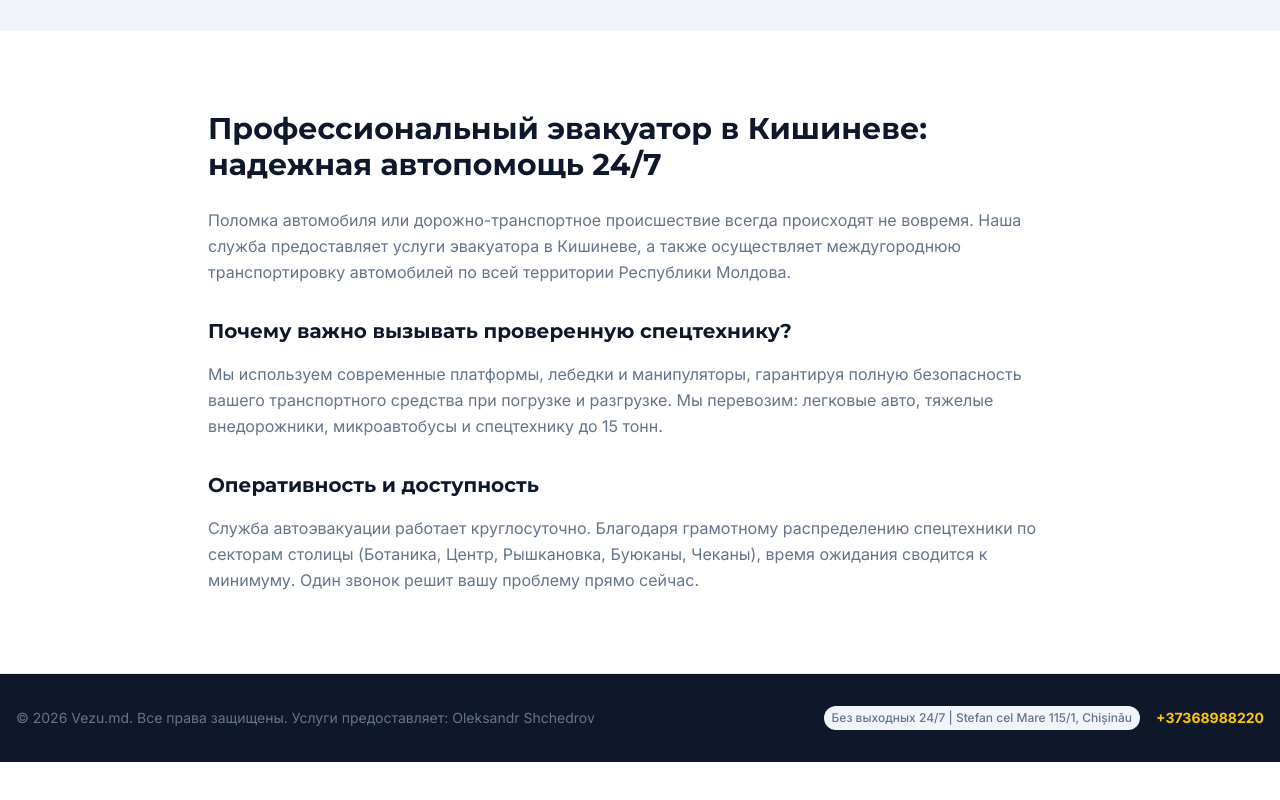
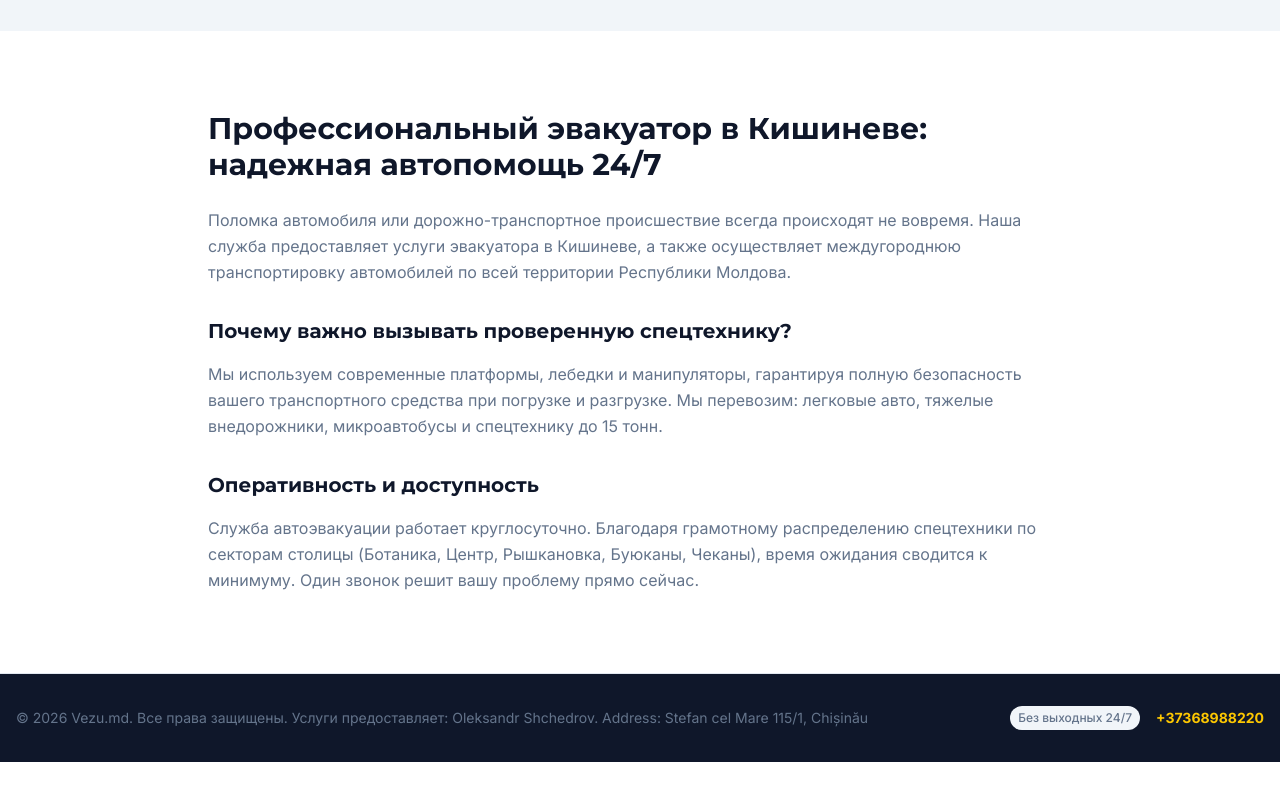
Before and after one commit to rocolusso/evacuator-service-project, a Next.js app: page /ru in a window 1280 px wide. Shown: the part 3768-4568 px from the top of the page. Built offline with nearby package versions, Linux system fonts and the light colour scheme; no server answers.

Commit message:
updated address/2

```diff
--- a/src/locales/ro.ts
+++ b/src/locales/ro.ts
@@ -120,9 +120,9 @@ const ro: Locale = {
   },
   footer: {
     rights: '© 2026 Vezu.md. Toate drepturile rezervate.\n' +
-        'Servicii prestate de: Oleksandr Shchedrov',
+        'Servicii prestate de: Oleksandr Shchedrov. Address: Stefan cel Mare 115/1, Chișinău',
     phone: '+37368988220',
-    workingHours: 'Fără zile de odihnă 24/7 | Stefan cel Mare 115/1, Chișinău',
+    workingHours: 'Fără zile de odihnă 24/7',
   },
   cookie: {
     message: 'Folosim cookie-uri pentru a îmbunătăți funcționarea site-ului. Continuând, sunteți de acord cu utilizarea acestora.',
--- a/src/locales/ru.ts
+++ b/src/locales/ru.ts
@@ -120,9 +120,9 @@ const ru: Locale = {
   },
   footer: {
     rights: '© 2026 Vezu.md. Все права защищены.\n' +
-        'Услуги предоставляет: Oleksandr Shchedrov',
+        'Услуги предоставляет: Oleksandr Shchedrov. Address: Stefan cel Mare 115/1, Chișinău',
     phone: '+37368988220',
-    workingHours: 'Без выходных 24/7 | Stefan cel Mare 115/1, Chișinău',
+    workingHours: 'Без выходных 24/7',
   },
   cookie: {
     message: 'Мы используем cookie для улучшения работы сайта. Продолжая, вы соглашаетесь с их использованием.',
```
